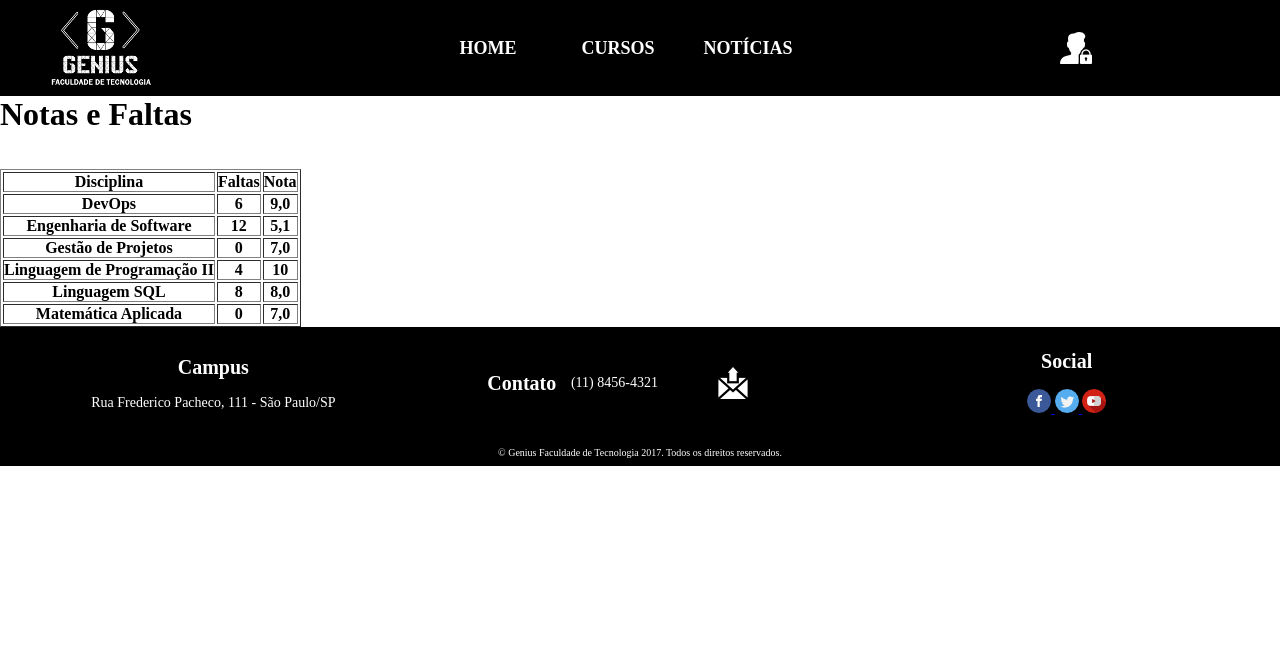
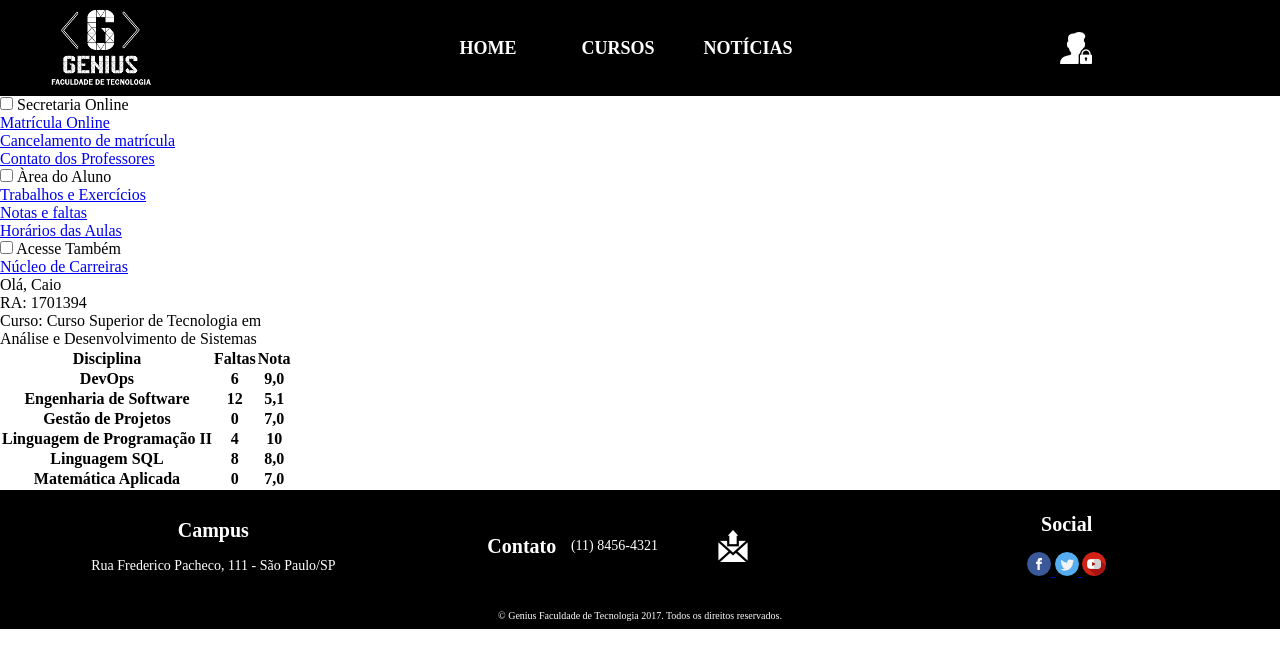
Before and after one commit to Caiohenri20/TecWeb-TF-2-ADS, a Django app: page /notas in a window 1280 px wide. Shown: the top 668 px of the page. Run offline with Django 3.2, Linux system fonts and the light colour scheme; lists and menus that the app fills with data are empty.

Commit message:
Update notas.html

```diff
--- a/core/templates/notas.html
+++ b/core/templates/notas.html
@@ -1,75 +1,94 @@
 {% extends 'base.html' %}
 {% load static %}
-{% block title %} Notas {% endblock %}
+{% block title %} Cursos {% endblock %}
 {% block css %} href="{% static 'notas.css' %}" {% endblock %}
-{% block main %}
 
 
-<body>
+{% block main %}
+		<div class="containner">
+			<nav>
+				<div class="item">
+					<input type="checkbox" id="check1">
+					<label for="check1">Secretaria Online</label>
+					<ul>
+						<li><a href="formulario_cadastro.html">Matrícula Online</a></li>
+						<li><a href="cancelamentodematricula.html">Cancelamento de matrícula</a></li>
+						<li><a href="contatoprofessores.html">Contato dos Professores</a></li>
+					</ul>
+				</div>
+				<div class="item">
+					<input type="checkbox" id="check2">
+					<label for="check2">Àrea do Aluno</label>
+					<ul>
+						<li><a href="exerciciosetrabalhos_aluno.html">Trabalhos e Exercícios</a></li>
+						<li><a href="notas.html">Notas e faltas</a></li>
+						<li><a href="horario.html">Horários das Aulas</a></li>
+					</ul>
+				</div>
+				<div class="item">
+					<input type="checkbox" id="check3">
+					<label for="check3">Acesse Também</label>
+					<ul>
+						<li><a href="carreira.html">Núcleo de Carreiras</a></li>
+					</ul>
+				</div>
+			</nav>
+			<div class="painel">
+				<div class="logado">
+					<div class="logadoesquerdo">
+						Olá, Caio</br>
+						RA: 1701394</br>
+						Curso: Curso Superior de Tecnologia em</br>
+						Análise e Desenvolvimento de Sistemas
+					</div>
+				</div>
 
-<h1>Notas e Faltas</h1>
-<br/>
-
-<table border="1">
+				<div class="table">
+					<table>
 						<tr>
-
                 <th>Disciplina</th>
                 <th>Faltas</th>
                 <th>Nota</th>
-
 						</tr>
-
-<tr valign="top">
+						<tr>
                 <th>DevOps</th>
                 <th>6</th>
                 <th>9,0</th>
-  <br/>
-
+						</tr>
+						<tr>
+                <th>Engenharia de Software</th>
+                <th>12</th>
+                <th>5,1</th>
             </tr>
 
             <tr>
-
-<th>Engenharia de Software</th>
-<th>12</th>
-<th>5,1</th>
-
+                <th>Gestão de Projetos</th>
+                <th>0</th>
+                <th>7,0</th>
             </tr>
 
             <tr>
-
-<th>Gestão de Projetos</th>
-<th>0</th>
-<th>7,0</th>
-
+                <th>Linguagem de Programação II</th>
+                <th>4</th>
+                <th>10</th>
             </tr>
 
             <tr>
-
-<th>Linguagem de Programação II</th>
-<th>4</th>
-<th>10</th>
-
+                <th>Linguagem SQL</th>
+                <th>8</th>
+                <th>8,0</th>
             </tr>
 
             <tr>
-
-<th>Linguagem SQL</th>
-<th>8</th>
-<th>8,0</th>
-
-</tr>
-
-
-<tr>
-
                 <th>Matemática Aplicada</th>
                 <th>0</th>
                 <th>7,0</th>
-
 						</tr>
 
 					</table>
+				</div>
 
-</body>
-</html>
+			</div>
+		</div>
+
 {% endblock %}
```
Lines whose indentation alone changed are shown as unchanged.
